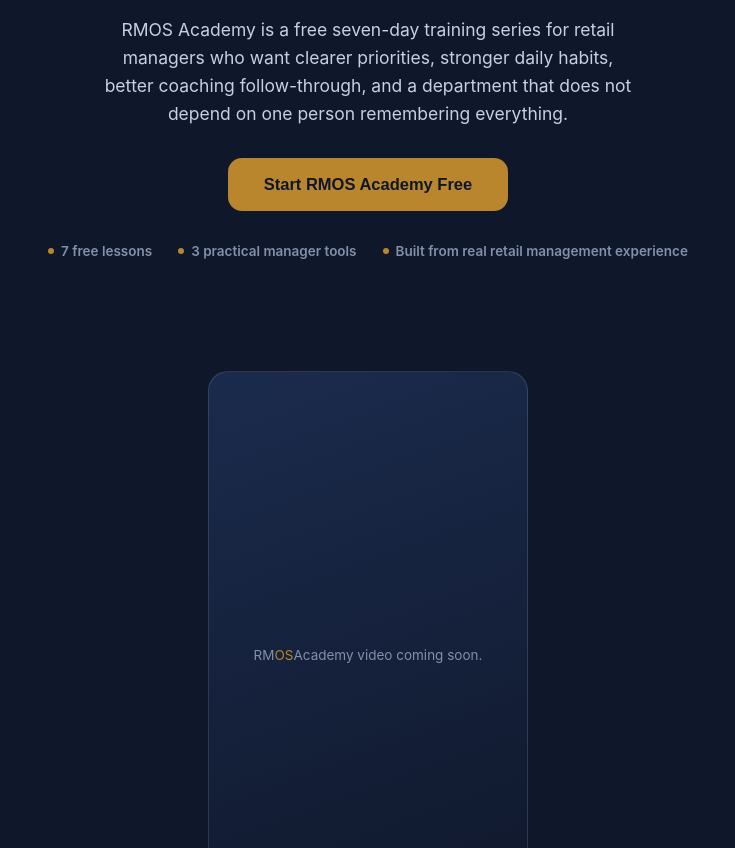
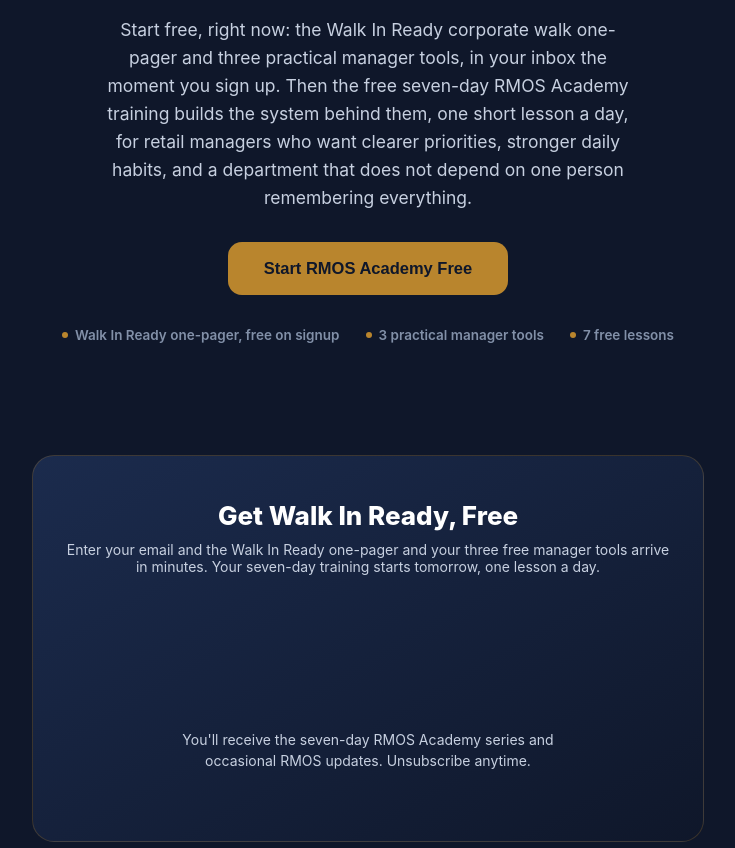
Before and after one commit to Hazard9/rmos-academy, a plain HTML site: page index.html in a window 1280 px wide. Shown: the part 364-1212 px from the top of the page, without its empty margins (272-1007 px from the left). Drawn offline with Linux system fonts and the light colour scheme.

Commit message:
Phase 1 page surgery: instant offer leads, signup form moved to top under hero, video placeholder replaced with real demo video (poster fixed), delivery copy aligned to welcome email

```diff
--- a/index.html
+++ b/index.html
@@ -191,28 +191,44 @@
   <section class="hero">
     <h1>Stop Managing by Memory.<br>Start Leading With <span class="accent">a System.</span></h1>
     <p class="lead">
-      RMOS Academy is a free seven-day training series for retail managers who
-      want clearer priorities, stronger daily habits, better coaching
-      follow-through, and a department that does not depend on one person
-      remembering everything.
+      Start free, right now: the Walk In Ready corporate walk one-pager and
+      three practical manager tools, in your inbox the moment you sign up.
+      Then the free seven-day RMOS Academy training builds the system behind
+      them, one short lesson a day, for retail managers who want clearer
+      priorities, stronger daily habits, and a department that does not
+      depend on one person remembering everything.
     </p>
     <button class="cta-btn" onclick="document.getElementById('signup').scrollIntoView({behavior:'smooth'})">
       Start RMOS Academy Free
     </button>
     <div class="hero-stats">
+      <span><span class="dot"></span>Walk In Ready one-pager, free on signup</span>
+      <span><span class="dot"></span>3 practical manager tools</span>
       <span><span class="dot"></span>7 free lessons</span>
-      <span><span class="dot"></span>3 practical manager tools</span>
-      <span><span class="dot"></span>Built from real retail management experience</span>
+    </div>
+  </section>
+
+  <section id="signup">
+    <div class="signup-box">
+      <h2>Get Walk In Ready, Free</h2>
+      <p>Enter your email and the Walk In Ready one-pager and your three free manager tools arrive in minutes. Your seven-day training starts tomorrow, one lesson a day.</p>
+
+      <div class="kit-form-container" id="kitSignupForm">
+        <!-- Paste the Kit inline form embed code here -->
+        <script async data-uid="e762391ba7" src="https://matthew-englehart-author-of-design.kit.com/e762391ba7/index.js"></script>
+      </div>
+
+      <p class="privacy-note">
+        You'll receive the seven-day RMOS Academy series and occasional RMOS
+        updates. Unsubscribe anytime.
+      </p>
     </div>
   </section>
 
   <section>
     <div class="video-wrap">
       <div class="video-frame">
-        <!-- Set the video src below once a final file exists. Fallback
-             renders until then, never a broken player. No autoplay audio. -->
-        <div class="fallback" id="videoFallback">RM<span style="color:#B9852D">OS</span> Academy video coming soon.</div>
-        <video id="videoEl" controls playsinline preload="none" poster="RMOS-Academy-Video-Poster.jpg" style="display:none;"></video>
+        <video controls playsinline preload="none" poster="RMOS-Academy-Video-Poster-1.jpg" src="RMOS-Academy-Demo-Video-1.mp4" style="width:100%;display:block;"></video>
       </div>
     </div>
     <p style="text-align:center;color:#8290A8;font-size:14px;max-width:480px;margin:18px auto 0;line-height:1.6;">
@@ -350,30 +366,14 @@
       door.
     </p>
     <p class="section-sub">
-      Enter your email below and the one-pager arrives with your first
-      Academy lesson, free with the seven-day training.
+      Enter your email above and the one-pager arrives in your welcome
+      email within minutes, free with the seven-day training.
     </p>
     <div style="text-align:center;margin-top:22px;">
       <a class="cta-btn" href="#signup">Get the Free One-Pager</a>
     </div>
   </section>
 
-  <section id="signup">
-    <div class="signup-box">
-      <h2>Start RMOS Academy</h2>
-      <p>Enter your email to receive your free manager tools today and the first lesson tomorrow.</p>
-
-      <div class="kit-form-container" id="kitSignupForm">
-        <!-- Paste the Kit inline form embed code here -->
-        <script async data-uid="e762391ba7" src="https://matthew-englehart-author-of-design.kit.com/e762391ba7/index.js"></script>
-      </div>
-
-      <p class="privacy-note">
-        You'll receive the seven-day RMOS Academy series and occasional RMOS
-        updates. Unsubscribe anytime.
-      </p>
-    </div>
-  </section>
 
   <section>
     <h2 class="section-title" style="font-size:24px;">Questions</h2>
@@ -392,7 +392,7 @@
       </div>
       <div class="faq-item">
         <button class="faq-q" onclick="toggleFaq(this)" aria-expanded="false" aria-controls="faq-answer-4" id="faq-question-4">When will I receive the lessons?<span class="faq-icon">+</span></button>
-        <div class="faq-a" id="faq-answer-4" role="region" aria-labelledby="faq-question-4">The welcome email arrives after signup, followed by one lesson per day.</div>
+        <div class="faq-a" id="faq-answer-4" role="region" aria-labelledby="faq-question-4">Your welcome email, with the Walk In Ready one-pager and your free manager tools, arrives minutes after you confirm your signup. Lesson 1 follows tomorrow, then one lesson per day.</div>
       </div>
       <div class="faq-item">
         <button class="faq-q" onclick="toggleFaq(this)" aria-expanded="false" aria-controls="faq-answer-5" id="faq-question-5">Do I need the RMOS software to use the lessons?<span class="faq-icon">+</span></button>
@@ -452,28 +452,6 @@
     }
   }
 
-  // Real video, in place. Fallback only hides on a confirmed successful
-  // load, never just because a URL was set, so a missing, corrupt, or
-  // failed video always falls back to the branded message instead of a
-  // blank or broken player.
-  const ACADEMY_VIDEO_URL = "RMOS-Academy-Demo-Video-1.mp4";
-  (function initVideo() {
-    const videoEl = document.getElementById('videoEl');
-    const fallbackEl = document.getElementById('videoFallback');
-    if (!ACADEMY_VIDEO_URL) return;
-
-    videoEl.addEventListener('loadeddata', function () {
-      videoEl.style.display = 'block';
-      fallbackEl.style.display = 'none';
-    });
-    videoEl.addEventListener('error', function () {
-      videoEl.style.display = 'none';
-      fallbackEl.style.display = 'flex';
-    });
-
-    videoEl.src = ACADEMY_VIDEO_URL;
-    videoEl.load();
-  })();
 
   // Signup tracking hook. Does not touch or interfere with Kit's own
   // submission handling in any way, this only watches for it.
```
